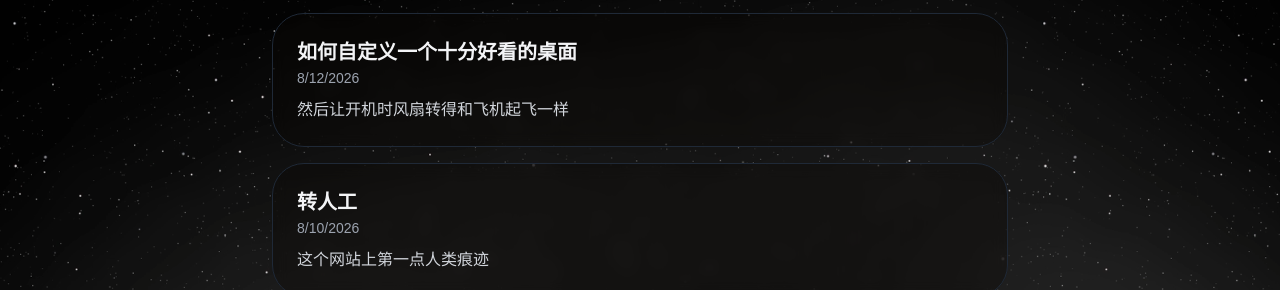
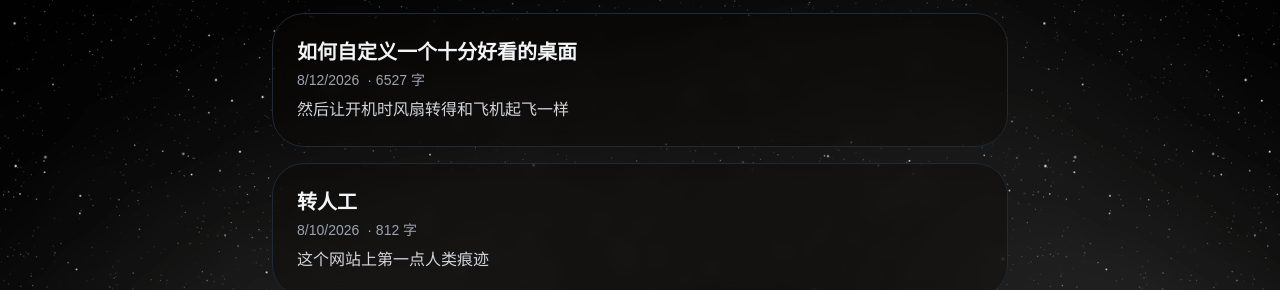
Before and after one commit to TangentCN/OhImTBlog, an Astro site: page /blog in a window 1280 px wide. Shown: the part 209-499 px from the top of the page. Built offline with nearby package versions, Linux system fonts and the light colour scheme; Astro itself is replaced by a stand-in of ours.

Commit message:
文章列表：添加字数统计（参考 novic.cc）

```diff
--- a/src/components/PostCard.astro
+++ b/src/components/PostCard.astro
@@ -10,12 +10,19 @@ interface Props {
 
 const { post } = Astro.props;
 // 注：post.id 就是文件名（不含 .md），它决定详情页 URL：/blog/文件名/
+
+// 字数统计：post.body 是 Markdown 原始文本，去掉所有空白后统计字符数（中文按字、英文按字符）
+const wordCount = post.body.replace(/\s/g, "").length;
 ---
 <article class="relative rounded-4xl border border-line bg-page/30 p-6 backdrop-blur-sm transition-all duration-300 hover:-translate-y-[2px] hover:bg-page/50 hover:border-accent/40">
   <h2 class="text-xl font-semibold">
     <!-- after:absolute + inset-0：伪元素铺满整张卡片，点击卡片任意处 = 点击链接（stretched link） -->
     <a href={`/blog/${post.id}/`} class="hover:text-accent after:absolute after:inset-0 after:content-['']">{post.data.title}</a>
   </h2>
-  <time class="text-sm text-muted">{post.data.pubDate.toLocaleDateString()}</time>
+  <!-- 日期 + 字数（参考 novic.cc：同一行小字灰字） -->
+  <div class="mt-1 flex flex-wrap items-center gap-2 text-sm text-muted">
+    <time>{post.data.pubDate.toLocaleDateString()}</time>
+    <span>· {wordCount} 字</span>
+  </div>
   {post.data.description && <p class="mt-2 text-soft">{post.data.description}</p>}
 </article>
```
